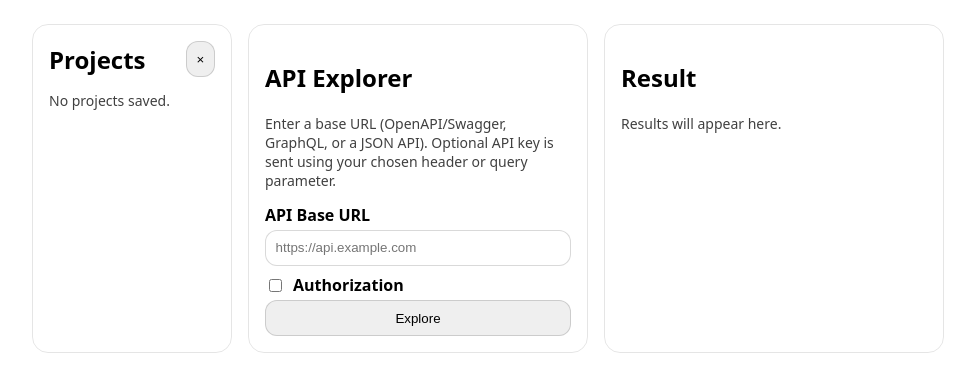
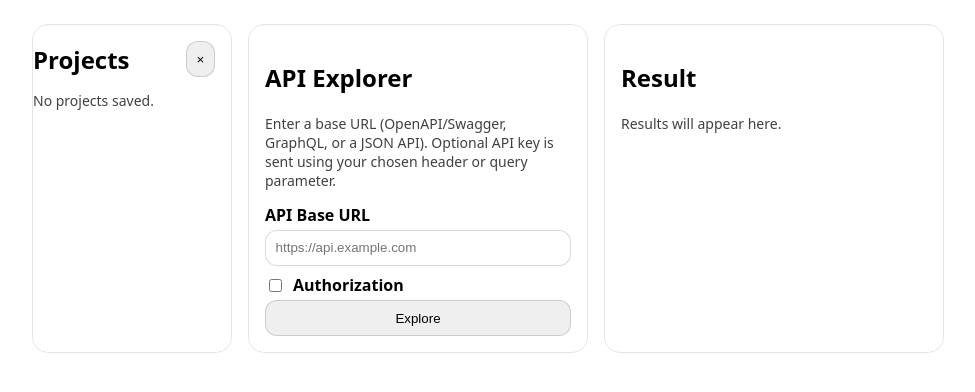
Before and after one commit to mattjblanch/sour-falcon, a Next.js app: page / in a window 1280 px wide. Shown: the top 392 px of the page, without its empty margins (152-1127 px from the left). Built offline with nearby package versions, Linux system fonts and the light colour scheme.

Commit message:
Format projects pane style

```diff
--- a/app/page.tsx
+++ b/app/page.tsx
@@ -77,7 +77,7 @@ export default function Page() {
       )}
       <main className={`grid ${showProjects ? "with-projects" : ""}`}>
         {showProjects && (
-          <section className="card">
+          <section className="card" style={{ paddingLeft: 0 }}>
             <ProjectsPane
               projects={projects}
               onSelect={handleSelectProject}
```
